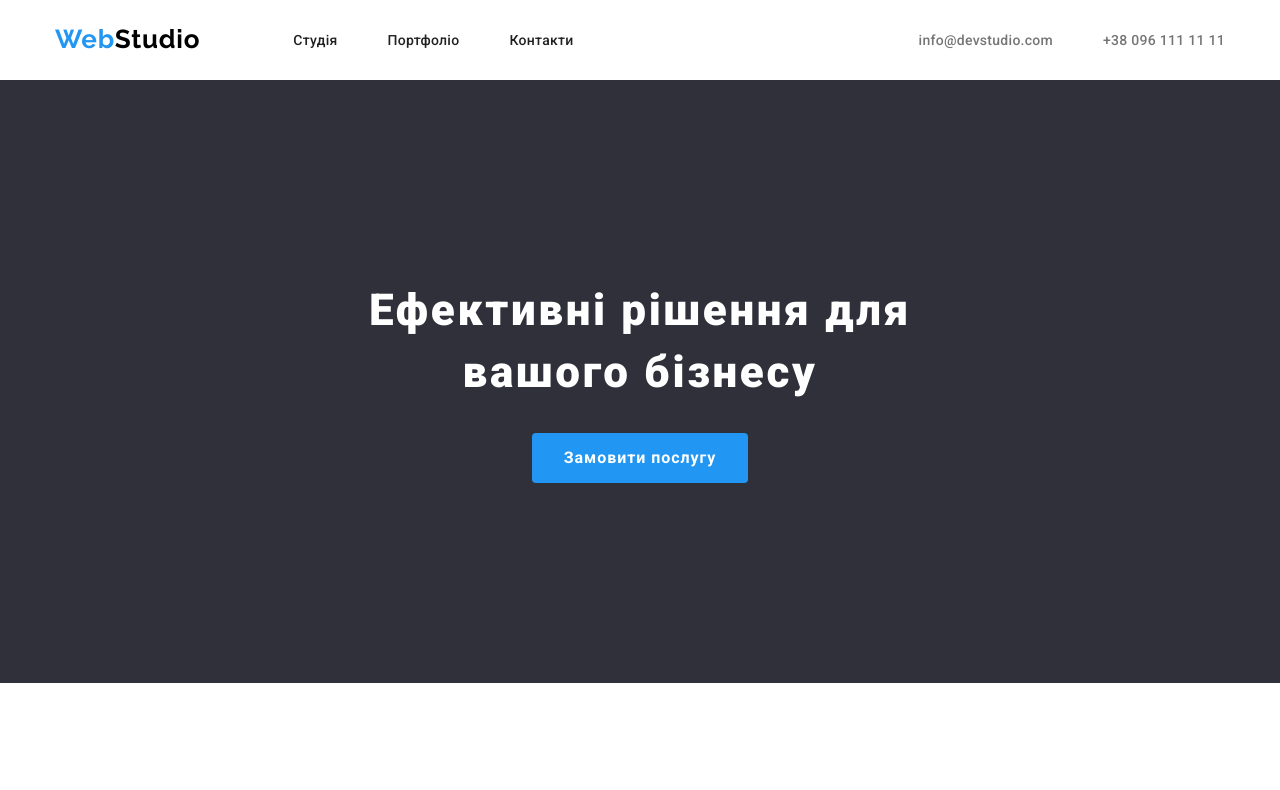
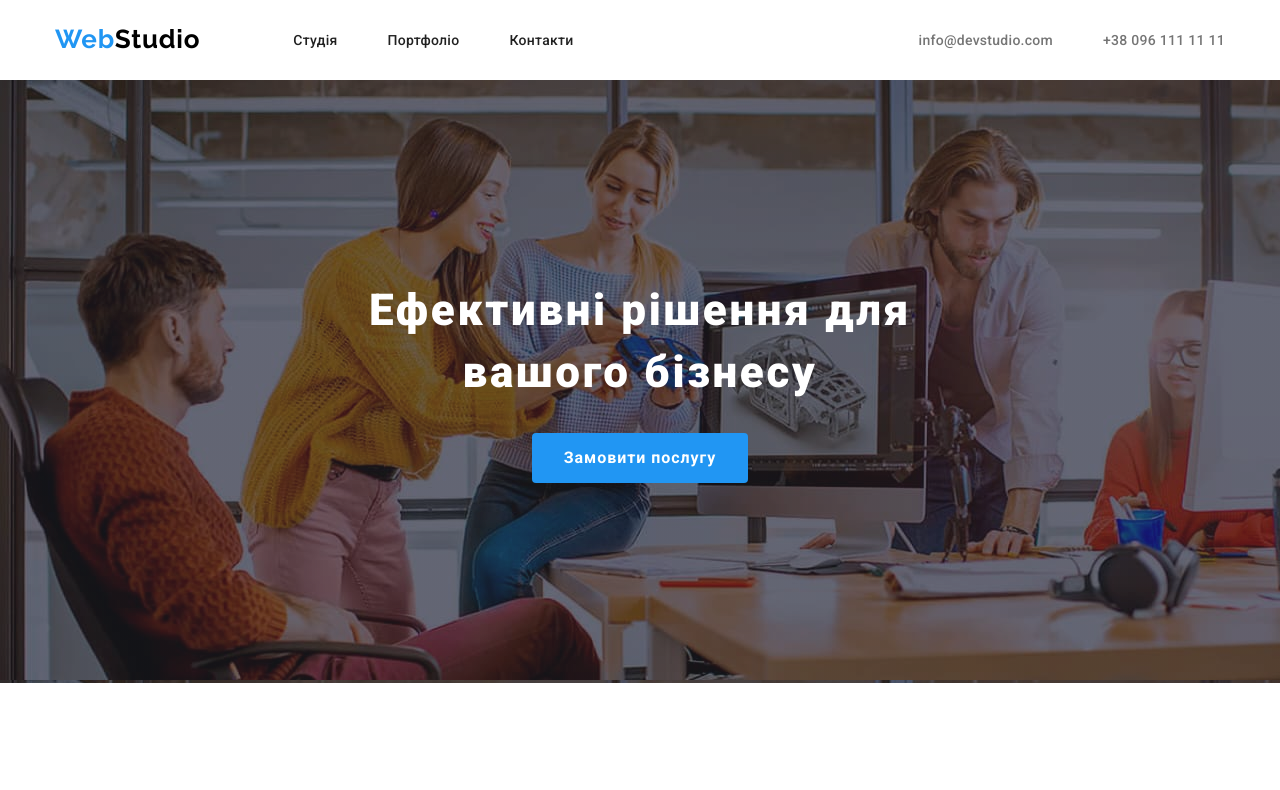
Before and after one commit to Myroslav-Novik/WebStudio, a plain HTML site: page index.html in a window 1280 px wide. Shown: the top 790 px of the page. Drawn offline with nearby package versions, Linux system fonts and the light colour scheme.

Commit message:
added overlay

```diff
--- a/style.css
+++ b/style.css
@@ -114,6 +114,7 @@ body {
 }
 
 .hero {
+    background-image: linear-gradient( to right, rgba(47, 48, 58, 0.4), rgba(47, 48, 58, 0.4) ), url(./images/ws-hero-overlay.jpg);
     background-color: var(--hero-background-color);
     padding: 200px 0;
 }
```
Also changed, not shown: images/ws-hero-overlay.jpg (added).
